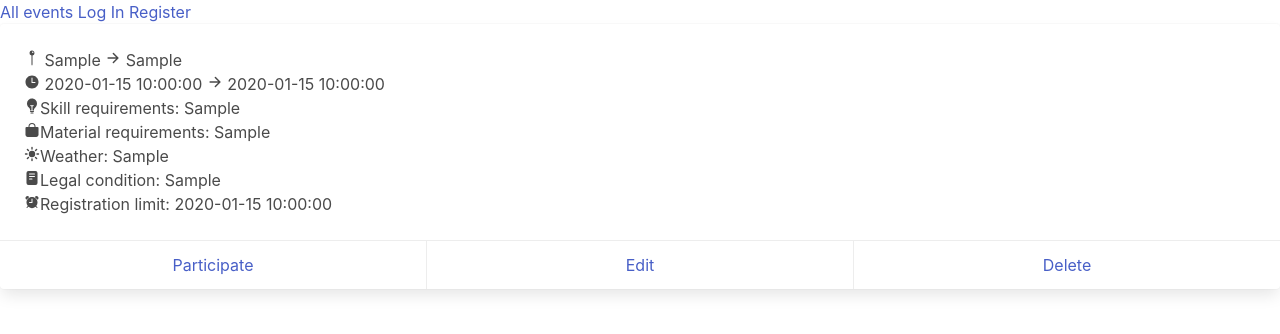
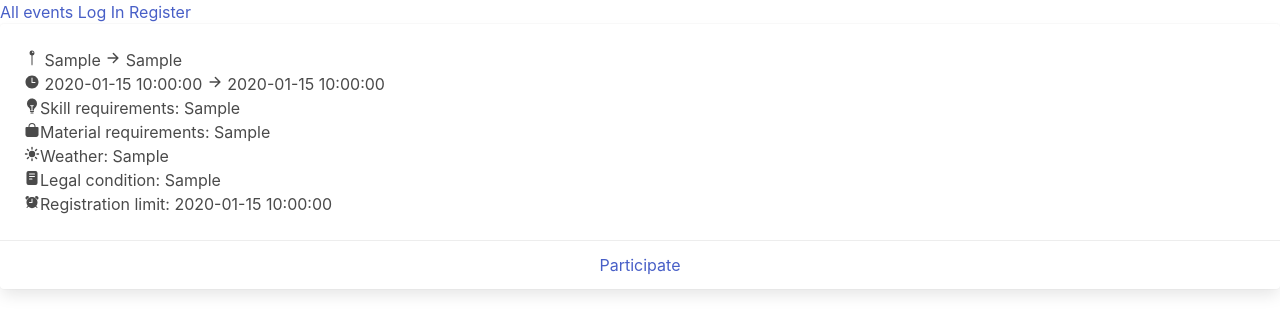
Before and after one commit to TommyPREEL/SocialSport, a PHP site: page /index.php?controller=events&action=showEventsListPage in a window 1280 px wide. Shown: the top 334 px of the page. Run offline with PHP 8.4, Linux system fonts and the light colour scheme; tables that the repository leaves empty hold one stand-in row (values such as "Sample post").

Commit message:
finish requirements

```diff
--- a/src/front/controllers/c_users.php
+++ b/src/front/controllers/c_users.php
@@ -31,7 +31,7 @@ switch ($action) {
         $_POST["gender"],
         $_POST["job"]
       );
-      echo("walidé");
+      header("Location: ".$_SERVER['PHP_SELF']);
       break;
     } catch (Exception $e) {
       echo $e->getMessage();
--- a/src/front/views/v_events_list.php
+++ b/src/front/views/v_events_list.php
@@ -23,8 +23,8 @@
     </div>
     <footer class="card-footer">
         <a href="#" class="card-footer-item">Participate</a>
-        <a href="index.php?controller=events&action=editForm&id=<?= $event["id_events"]; ?>" class="card-footer-item">Edit</a>
-        <a href="index.php?controller=events&action=delete&id=<?= $event["id_events"]; ?>" class="card-footer-item">Delete</a>
+        <?php if(isset($_SESSION["user"])): ?><a href="index.php?controller=events&action=editForm&id=<?= $event["id_events"]; ?>" class="card-footer-item">Edit</a><?php endif; ?>
+        <?php if(isset($_SESSION["user"])): ?><a href="index.php?controller=events&action=delete&id=<?= $event["id_events"]; ?>" class="card-footer-item">Delete</a><?php endif; ?>
     </footer>
     </div>
 <?php endforeach; ?>
```
Also changed, not shown: src/bdd/config/bdd.sql (+3 -9 lines), src/bdd/config/MCD.png (added), src/bdd/config/MPD.png (added).
